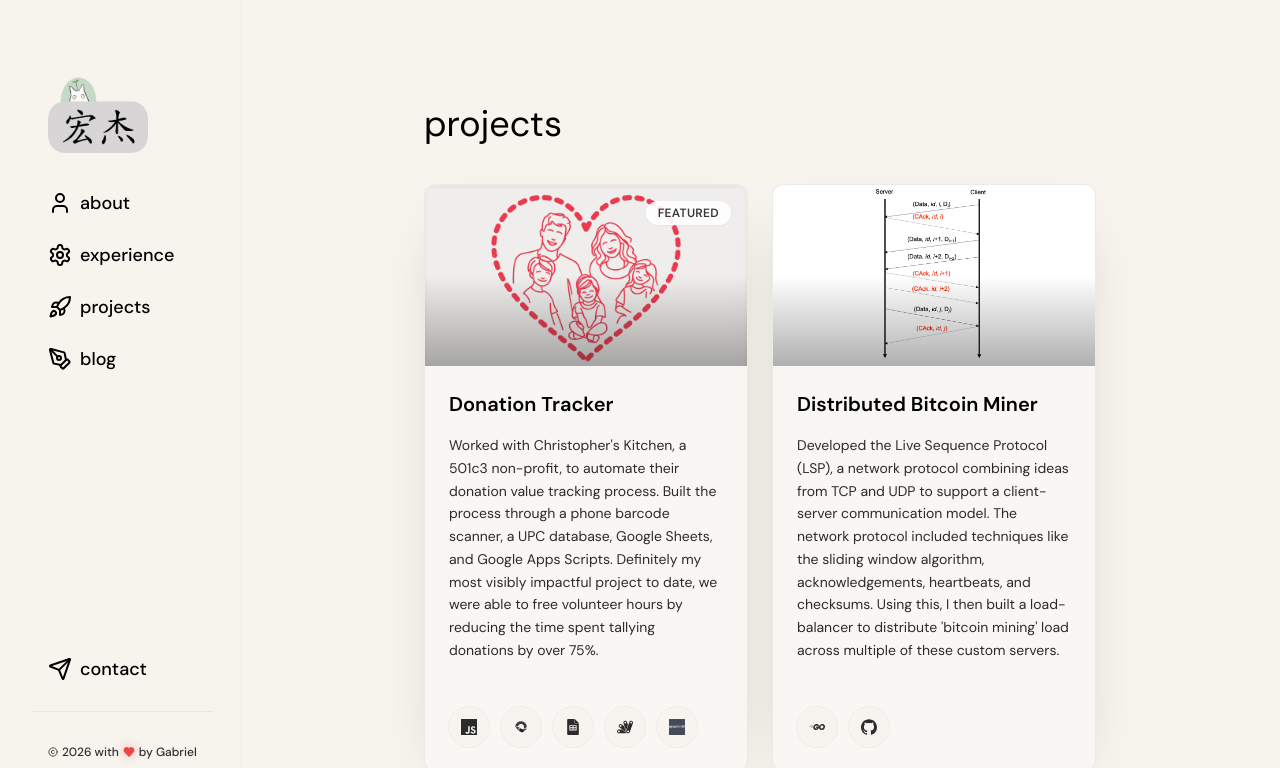
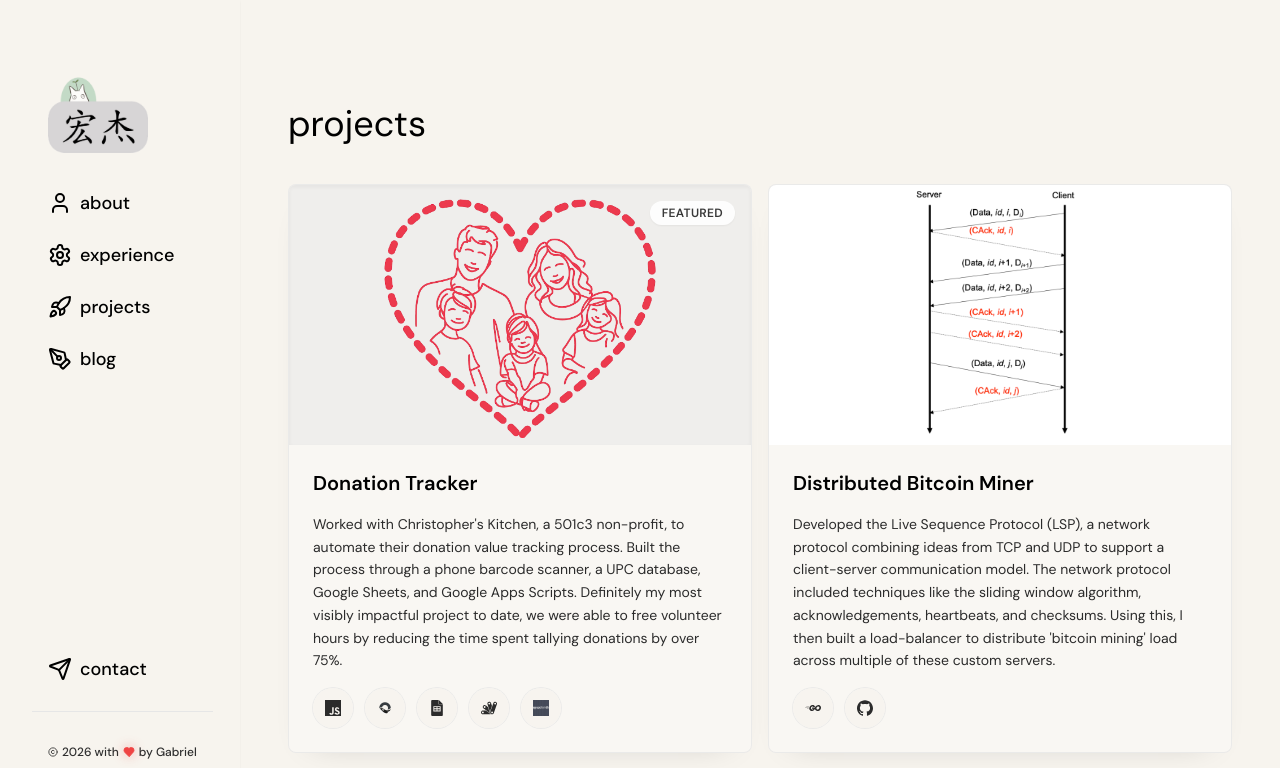
Before and after one commit to gsha22/gsha22.github.io, a Next.js app: page /projects in a window 1280 px wide. Shown: the top 768 px of the page. Built offline with nearby package versions, Linux system fonts and the light colour scheme.

Commit message:
ui changes to project cards

```diff
--- a/src/app/pages/ProjectsPage.tsx
+++ b/src/app/pages/ProjectsPage.tsx
@@ -199,7 +199,7 @@ function SkillBadge({ icon: Icon, label }: SkillBadgeProps) {
 function ProjectCard({ project }: { project: Project }) {
   return (
     <article
-      className="group relative flex h-full w-full max-w-xl flex-col overflow-hidden rounded-xl border border-charcoal-100/80 bg-white/30 shadow-[0_20px_60px_-35px_rgba(0,0,0,0.35)] transition-all duration-200 ease-out hover:-translate-y-0.5 hover:shadow-[0_10px_30px_rgba(0,0,0,0.08)] dark:border-charcoal-600/60 dark:bg-charcoal-600/70"
+      className="group relative flex h-full w-full max-w-2xl flex-col overflow-hidden rounded-lg border border-charcoal-100/80 bg-white/30 shadow-[0_12px_32px_-26px_rgba(0,0,0,0.25)] transition-all duration-200 ease-out hover:-translate-y-0.5 hover:shadow-[0_10px_24px_-22px_rgba(0,0,0,0.14)] dark:border-charcoal-600/60 dark:bg-charcoal-600/70"
     >
       <div className="absolute inset-0 bg-white/10 opacity-0 transition-opacity duration-200 group-hover:opacity-80 dark:bg-charcoal-50/10" />
       {project.badge && (
@@ -217,7 +217,6 @@ function ProjectCard({ project }: { project: Project }) {
           sizes="(min-width: 1200px) 440px, (min-width: 768px) 50vw, 100vw"
           priority={project.id === "studio"}
         />
-        <div className="pointer-events-none absolute inset-0 bg-gradient-to-t from-charcoal-900/35 via-transparent to-transparent" />
       </div>
 
       <div className="relative flex flex-1 flex-col gap-4 p-6 font-sans">
@@ -246,7 +245,7 @@ function ProjectCard({ project }: { project: Project }) {
           ))}
         </div>
 
-        <div className="pointer-events-none absolute inset-0 rounded-3xl ring-0 ring-accent-400/0" />
+        <div className="pointer-events-none absolute inset-0 rounded-lg ring-0 ring-accent-400/0" />
       </div>
     </article>
   );
@@ -258,12 +257,12 @@ export default function ProjectsPage() {
       <SideBar />
       <main className="flex-1 md:ml-60 pt-28 md:pt-16 font-sans">
         <RevealContent>
-        <ContentContainer>
+        <ContentContainer className="lg:max-w-6xl">
           <header className="max-w-xl pt-8 pb-10">
             <h1 className="mt-2 text-4xl font-semi text-black dark:text-offwhite font-sans">projects</h1>
           </header>
 
-          <section className="grid grid-cols-1 md:grid-cols-1 lg:grid-cols-2 auto-rows-[minmax(340px,1fr)] gap-6 justify-items-center">
+          <section className="grid grid-cols-1 md:grid-cols-1 lg:grid-cols-2 auto-rows-[minmax(340px,1fr)] gap-4">
             {projects.map((project) => (
               <ProjectCard key={project.id} project={project} />
             ))}
```
